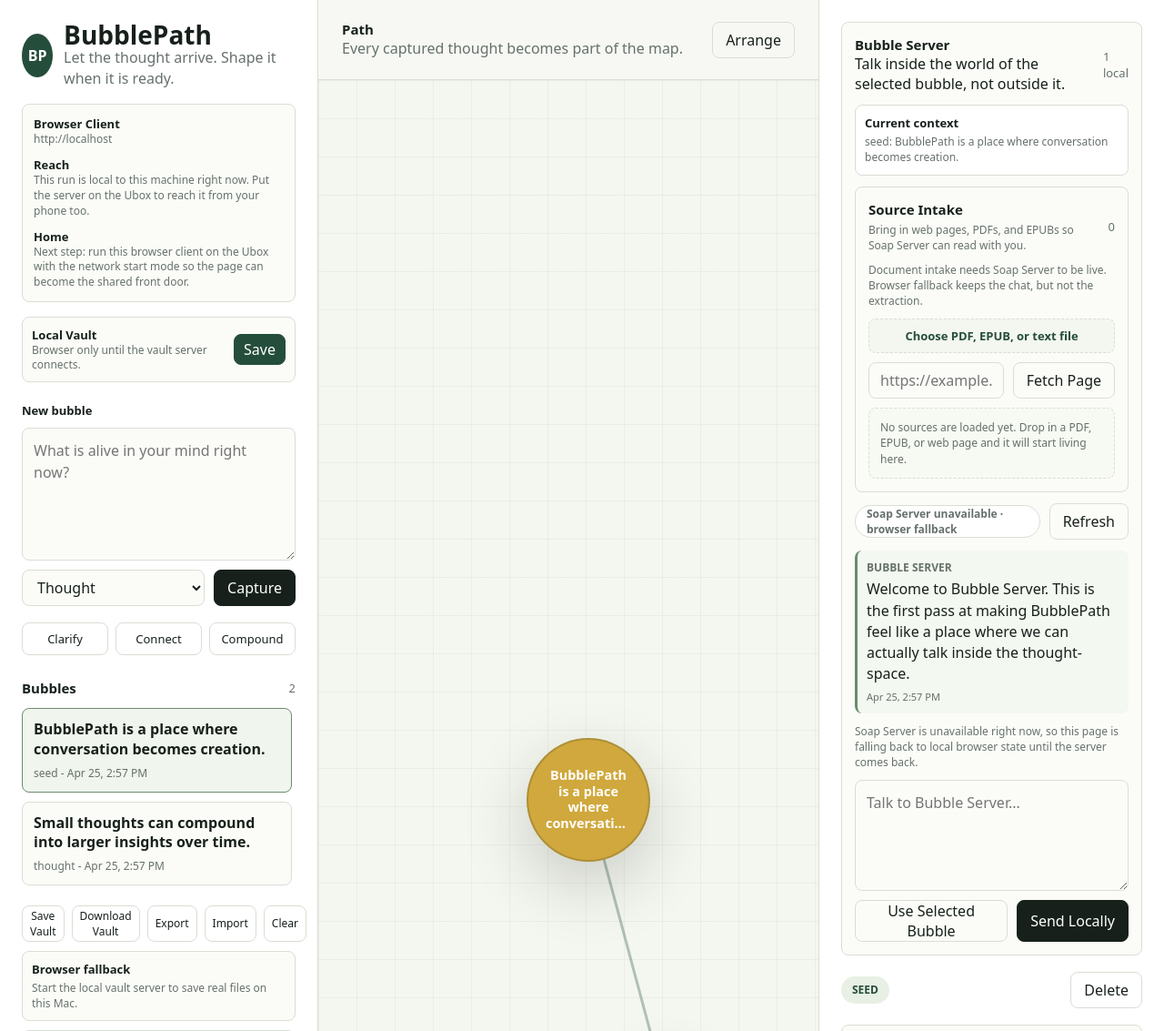
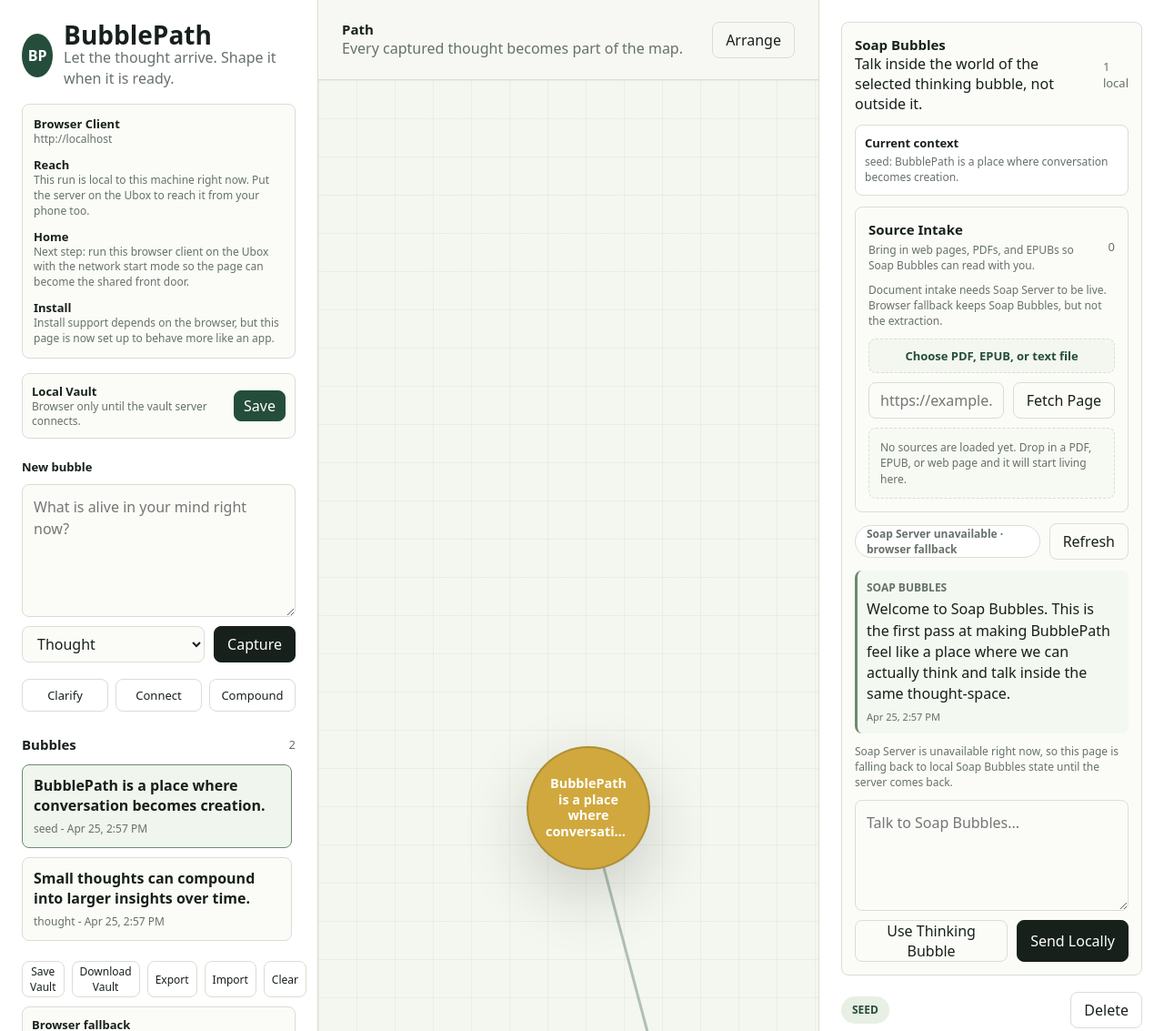
Before and after one commit to SoapLogistics/BubblePath-SecondBrain, a website: page index.html in a window 1280 px wide. Shown: the top 1133 px of the page at 91% size. Drawn offline with Linux system fonts and the light colour scheme; no server answers.

Commit message:
Rename chat lane to Soap Bubbles

```diff
--- a/app.js
+++ b/app.js
@@ -74,6 +74,7 @@ let vaultInfo = {
 };
 let backups = [];
 let toastTimer = null;
+let deferredInstallPrompt = null;
 
 const elements = {
   form: document.querySelector("#bubble-form"),
@@ -121,6 +122,7 @@ const elements = {
   clientOrigin: document.querySelector("#client-origin"),
   clientReach: document.querySelector("#client-reach"),
   clientHome: document.querySelector("#client-home"),
+  clientInstall: document.querySelector("#client-install"),
   serverSubtitle: document.querySelector("#server-subtitle"),
   serverCount: document.querySelector("#server-count"),
   serverContext: document.querySelector("#server-context"),
@@ -146,6 +148,7 @@ const elements = {
 hydrateSettings();
 render();
 loadVaultState();
+registerServiceWorker();
 setInterval(() => {
   if (vaultAvailable && vaultDirty) saveVaultNow();
   if (serverThreadAvailable && serverThreadDirty) saveServerThreadNow();
@@ -155,6 +158,12 @@ serverThreadSyncTimer = setInterval(() => {
     loadServerThreadFromServerWithOptions({ silent: true });
   }
 }, 5000);
+
+window.addEventListener("beforeinstallprompt", (event) => {
+  event.preventDefault();
+  deferredInstallPrompt = event;
+  render();
+});
 
 elements.serverInput.addEventListener("input", () => {
   serverThread.draft = elements.serverInput.value;
@@ -349,8 +358,8 @@ elements.serverForm.addEventListener("submit", async (event) => {
     id: crypto.randomUUID(),
     role: "assistant",
     text: settings.apiKey
-      ? "Listening from the Bubble Server..."
-      : "Add your OpenAI API key under Your GPT first so Bubble Server can answer back.",
+      ? "Listening from Soap Bubbles..."
+      : "Add your OpenAI API key under Your GPT first so Soap Bubbles can answer back.",
     createdAt: new Date().toISOString(),
     pending: Boolean(settings.apiKey)
   };
@@ -364,7 +373,7 @@ elements.serverForm.addEventListener("submit", async (event) => {
     const answer = await askOpenAI(buildServerInput(text));
     pendingMessage.text = answer || "I did not get text back. Try again in a moment.";
   } catch (error) {
-    pendingMessage.text = `Bubble Server request failed: ${error.message}`;
+    pendingMessage.text = `Soap Bubbles request failed: ${error.message}`;
   } finally {
     pendingMessage.pending = false;
     pendingMessage.createdAt = new Date().toISOString();
@@ -519,20 +528,20 @@ function renderServerThread() {
   const latestWaitingMessage = waitingMessages.at(-1) || null;
   elements.serverCount.textContent = serverThreadAvailable ? `${messageCount} live` : `${messageCount} local`;
   elements.serverSubtitle.textContent = bubble
-    ? `Talk inside the world of the selected bubble, not outside it.${serverThreadAvailable ? ` This thread is now living on Soap Server${serverThreadSyncAt ? `, last synced ${formatTime(serverThreadSyncAt)}` : ""}.` : ""}`
+    ? `Talk inside the world of the selected thinking bubble, not outside it.${serverThreadAvailable ? ` This lane is now living on Soap Server${serverThreadSyncAt ? `, last synced ${formatTime(serverThreadSyncAt)}` : ""}.` : ""}`
     : serverThreadAvailable
-      ? `A shared conversation surface living on Soap Server${serverThreadSyncAt ? `, last synced ${formatTime(serverThreadSyncAt)}` : ""}.`
-      : "A shared conversation surface for the future Ubox-first setup.";
+      ? `A private Soap Bubbles lane living on Soap Server${serverThreadSyncAt ? `, last synced ${formatTime(serverThreadSyncAt)}` : ""}.`
+      : "A private Soap Bubbles lane for the future Ubox-first setup.";
   elements.serverContext.textContent = bubble
     ? `${bubble.type}: ${shorten(bubble.content, 120)}`
     : "No bubble is in focus yet. Pick one to let the conversation lean on it.";
   elements.serverDocCount.textContent = `${serverThread.documents.length}`;
   elements.serverDocSubtitle.textContent = selectedDocument
     ? `Selected source: ${shorten(selectedDocument.title, 54)}`
-    : "Bring in web pages, PDFs, and EPUBs so Soap Server can read with you.";
+    : "Bring in web pages, PDFs, and EPUBs so Soap Bubbles can read with you.";
   elements.serverDocStatus.textContent = serverThreadAvailable
     ? "Soap Server can extract and share sources here across your Mac and phone."
-    : "Document intake needs Soap Server to be live. Browser fallback keeps the chat, but not the extraction.";
+    : "Document intake needs Soap Server to be live. Browser fallback keeps Soap Bubbles, but not the extraction.";
   elements.serverUrlIngest.disabled = !serverThreadAvailable;
   elements.serverFileInput.disabled = !serverThreadAvailable;
   elements.serverUseSelected.disabled = !bubble;
@@ -543,9 +552,9 @@ function renderServerThread() {
     : "Soap Server unavailable · browser fallback";
   elements.serverLiveChip.className = `server-live-chip${serverThreadAvailable ? " live" : ""}`;
   elements.serverComposeStatus.textContent = serverThreadAvailable
-    ? "Messages you send here are going to the shared Soap Server thread."
-    : "Soap Server is unavailable right now, so this page is falling back to local browser state until the server comes back.";
-  elements.serverSend.textContent = serverThreadAvailable ? "Send to Soap Server" : "Send Locally";
+    ? "Messages you send here are going to the shared Soap Bubbles thread on Soap Server."
+    : "Soap Server is unavailable right now, so this page is falling back to local Soap Bubbles state until the server comes back.";
+  elements.serverSend.textContent = serverThreadAvailable ? "Send to Soap Bubbles" : "Send Locally";
   if (document.activeElement !== elements.serverInput && elements.serverInput.value !== (serverThread.draft || "")) {
     elements.serverInput.value = serverThread.draft || "";
   }
@@ -559,7 +568,7 @@ function renderServerThread() {
   serverThread.messages.forEach((message) => {
     const item = document.createElement("div");
     item.className = `server-message ${message.role}${message.pending ? " pending" : ""}${message.needsUser ? " needs-user" : ""}`;
-    item.innerHTML = `<strong>${message.role === "assistant" ? "Bubble Server" : "You"}</strong>${escapeHtml(message.text)}<time>${formatDate(message.createdAt)}</time>`;
+    item.innerHTML = `<strong>${message.role === "assistant" ? "Soap Bubbles" : "You"}</strong>${escapeHtml(message.text)}<time>${formatDate(message.createdAt)}</time>`;
     elements.serverMessages.append(item);
   });
 }
@@ -600,6 +609,8 @@ function renderClientSurface() {
   const hostname = window.location.hostname;
   const isLocalOnly = ["127.0.0.1", "localhost"].includes(hostname);
   const isNetworkHost = !isLocalOnly && Boolean(hostname);
+  const isStandalone = window.matchMedia("(display-mode: standalone)").matches || window.navigator.standalone === true;
+  const isiPhone = /iphone|ipad|ipod/i.test(navigator.userAgent);
 
   elements.clientOrigin.textContent = origin;
   elements.clientReach.textContent = isLocalOnly
@@ -608,6 +619,13 @@ function renderClientSurface() {
   elements.clientHome.textContent = isNetworkHost
     ? "This page is already running from a shared host, which is the right shape for the future Ubox-first setup."
     : "Next step: run this browser client on the Ubox with the network start mode so the page can become the shared front door.";
+  elements.clientInstall.textContent = isStandalone
+    ? "BubblePath is already running like an installed app on this device."
+    : deferredInstallPrompt
+      ? "This device can install BubblePath like an app from the browser."
+      : isiPhone
+        ? "On iPhone, use Share and then Add to Home Screen so BubblePath feels more like a real app."
+        : "Install support depends on the browser, but this page is now set up to behave more like an app.";
 }
 
 function renderList() {
@@ -826,7 +844,7 @@ function buildServerInput(text) {
     {
       role: "user",
       content: [
-        "You are replying inside Bubble Server, a browser-based BubblePath conversation lane.",
+        "You are replying inside Soap Bubbles, a browser-based BubblePath conversation lane.",
         "Stay warm, grounded, and useful.",
         "When a selected bubble exists, treat it as the live thought-space context.",
         "When a selected source exists, treat it as live reading context you can quote and reason from.",
@@ -1196,7 +1214,7 @@ function loadServerThread() {
         {
           id: crypto.randomUUID(),
           role: "assistant",
-          text: "Welcome to Bubble Server. This is the first pass at making BubblePath feel like a place where we can actually talk inside the thought-space.",
+          text: "Welcome to Soap Bubbles. This is the first pass at making BubblePath feel like a place where we can actually think and talk inside the same thought-space.",
           createdAt: new Date().toISOString()
         }
       ],
@@ -1314,7 +1332,7 @@ function commitIngestedDocument(documentRecord) {
   serverThread.messages.push({
     id: crypto.randomUUID(),
     role: "assistant",
-    text: `Loaded ${documentRecord.sourceType} source "${documentRecord.title}" into Soap Server. You can ask me about it now, and that source will travel with the shared thread.`,
+    text: `Loaded ${documentRecord.sourceType} source "${documentRecord.title}" into Soap Bubbles. You can ask me about it now, and that source will travel with the shared thread.`,
     createdAt: new Date().toISOString()
   });
   saveServerThread();
@@ -1338,6 +1356,11 @@ function hydrateSettings() {
   elements.apiKey.value = settings.apiKey || "";
   elements.modelName.value = settings.model || "gpt-5.2";
   elements.guidePrompt.value = settings.guidePrompt || defaultGuidePrompt;
+}
+
+function registerServiceWorker() {
+  if (!("serviceWorker" in navigator)) return;
+  navigator.serviceWorker.register("/service-worker.js").catch(() => {});
 }
 
 function normalizeBubbles(bubbles) {
--- a/index.html
+++ b/index.html
@@ -2,8 +2,15 @@
 <html lang="en">
   <head>
     <meta charset="utf-8">
-    <meta name="viewport" content="width=device-width, initial-scale=1">
+    <meta name="viewport" content="width=device-width, initial-scale=1, viewport-fit=cover">
+    <meta name="theme-color" content="#254d3c">
+    <meta name="apple-mobile-web-app-capable" content="yes">
+    <meta name="apple-mobile-web-app-status-bar-style" content="black-translucent">
+    <meta name="apple-mobile-web-app-title" content="BubblePath">
     <title>BubblePath</title>
+    <link rel="manifest" href="manifest.webmanifest">
+    <link rel="icon" href="icon.svg" type="image/svg+xml">
+    <link rel="apple-touch-icon" href="icon.svg">
     <link rel="stylesheet" href="styles.css?v=20260420-1816">
   </head>
   <body>
@@ -30,6 +37,10 @@
           <div>
             <strong>Home</strong>
             <span id="client-home">This surface is meant to grow into the Mac-and-phone client while the heavier work lives on the Ubox.</span>
+          </div>
+          <div>
+            <strong>Install</strong>
+            <span id="client-install">Checking whether this can behave more like an app on your phone.</span>
           </div>
         </div>
 
@@ -121,11 +132,11 @@
       </section>
 
       <aside class="detail-panel" aria-label="Selected bubble">
-        <section class="server-panel" aria-label="Bubble Server conversation">
+        <section class="server-panel" aria-label="Soap Bubbles conversation">
           <div class="section-title">
             <div>
-              <h2>Bubble Server</h2>
-              <p id="server-subtitle">A shared conversation surface for the future Ubox-first setup.</p>
+              <h2>Soap Bubbles</h2>
+              <p id="server-subtitle">A private shared thought-and-chat lane living inside Soap Server.</p>
             </div>
             <span id="server-count">0</span>
           </div>
@@ -139,7 +150,7 @@
             <div class="section-title">
               <div>
                 <h3>Source Intake</h3>
-                <p id="server-docs-subtitle">Bring in web pages, PDFs, and EPUBs so Soap Server can read with you.</p>
+                <p id="server-docs-subtitle">Bring in web pages, PDFs, and EPUBs so Soap Bubbles can think with them.</p>
               </div>
               <span id="server-doc-count">0</span>
             </div>
@@ -168,10 +179,10 @@
           <div id="server-messages" class="server-messages"></div>
 
           <form id="server-form" class="server-form">
-            <div id="server-compose-status" class="server-compose-status">Bubble Server is checking in with Soap Server...</div>
-            <textarea id="server-input" rows="4" placeholder="Talk to Bubble Server..."></textarea>
+            <div id="server-compose-status" class="server-compose-status">Soap Bubbles is checking in with Soap Server...</div>
+            <textarea id="server-input" rows="4" placeholder="Talk to Soap Bubbles..."></textarea>
             <div class="server-actions">
-              <button type="button" id="server-use-selected" class="secondary">Use Selected Bubble</button>
+              <button type="button" id="server-use-selected" class="secondary">Use Thinking Bubble</button>
               <button type="submit" id="server-send">Send</button>
             </div>
           </form>
```
Also changed, not shown: HANDOFF_NOTES.md (+1 -0 lines), PROJECT_STATUS.md (+1 -0 lines).
